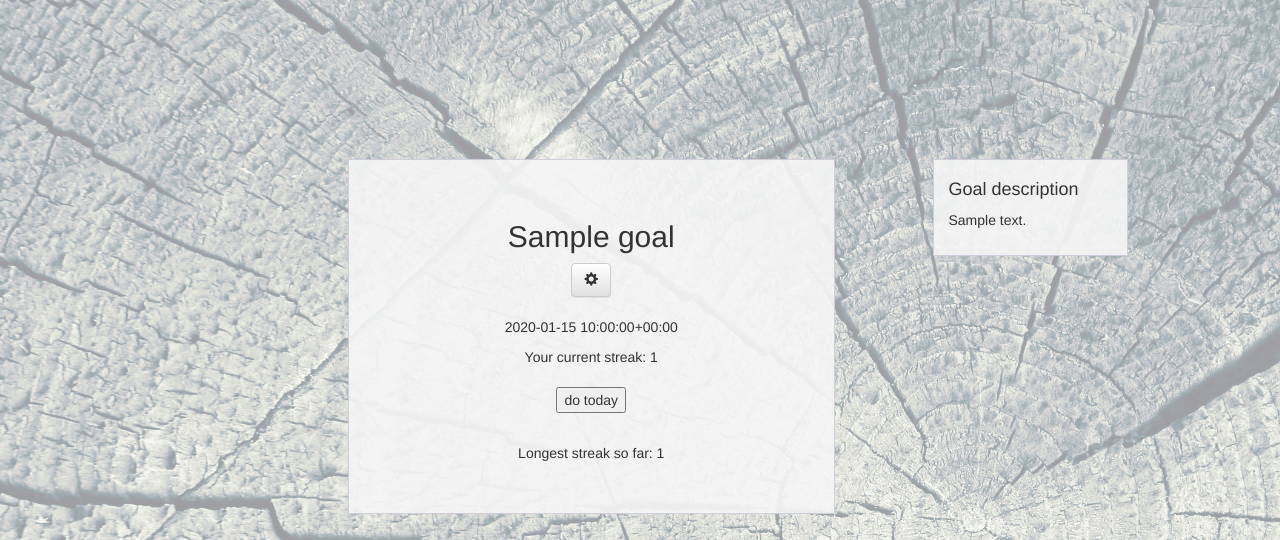
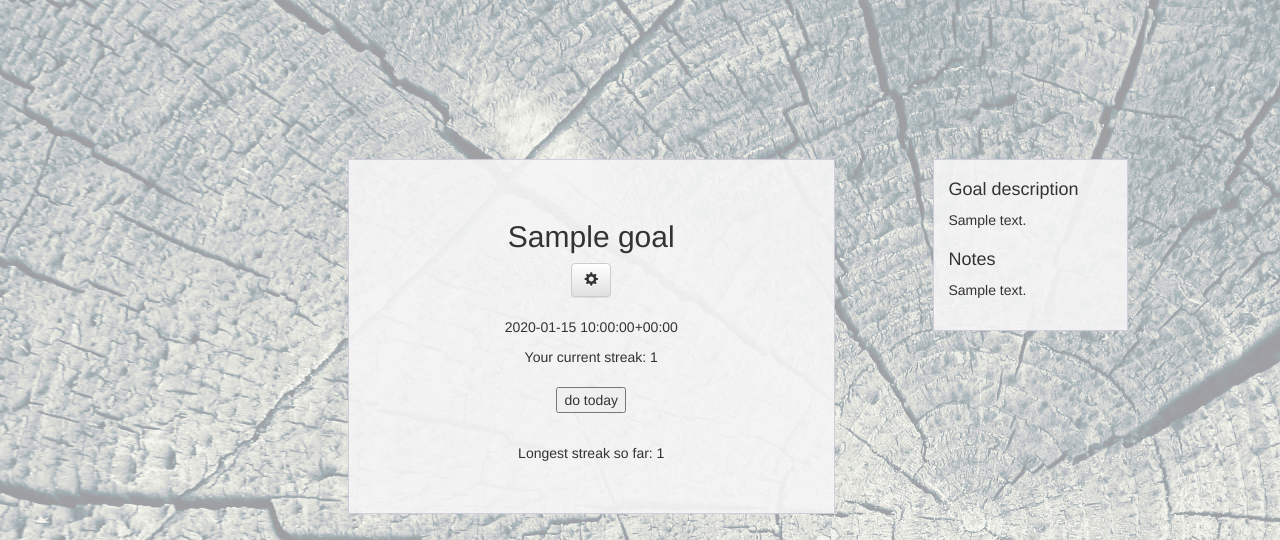
Before and after one commit to katkelemen/streakp, a Django app: page /goal/1/ in a window 1280 px wide. Shown: the part 51-591 px from the top of the page. Run offline with Django 3.2, Linux system fonts and the light colour scheme; a user stored in the database is signed in; tables that the repository leaves empty hold one stand-in row (values such as "Sample post"); some libraries are stand-ins or nearby versions.

Commit message:
notes field available on goal page

```diff
--- a/streakp/goals/models.py
+++ b/streakp/goals/models.py
@@ -10,6 +10,7 @@ class Goal(models.Model):
     pub_date = models.DateTimeField('date published')
     allow_reminders = models.BooleanField(default=False)
     description = models.TextField(null=True)
+    notes = models.TextField(null=True)
 
     class Meta:
         unique_together = ('user', 'name')
--- a/streakp/goals/static/main.css
+++ b/streakp/goals/static/main.css
@@ -108,4 +108,13 @@ div.blocks {
     font-size: 12px;
     line-height: 1.42;
     border-radius: 60px;
+    overflow:hidden;
 }
+
+p.lenstreak {
+    display:block;
+}
+
+#goal-description {
+    margin-bottom:20px;
+}
--- /dev/null
+++ b/streakp/goals/static/textarea.js
@@ -0,0 +1,34 @@
+$(function(){
+    $("textarea.visib").hide()
+})
+
+$(".current-notes").click(function(){
+    $(".visib").toggle()
+    $("textarea.visib").focus()
+})
+
+$("textarea.visib").blur(function() {
+    $(".visib").toggle()
+})
+
+
+$(".notes").keydown(function (e) {
+    if (e.keyCode == 13) {
+        if (e.shiftKey) {
+
+        }
+        else {
+            update_notes()
+            return false
+        }
+    }
+});
+
+function update_notes() {
+    new_value = $("textarea.visib").val()
+    $.post( "update_notes/", {notes: new_value})
+      .done(function(data) {
+        $(".current-notes").html(data)
+        $("textarea.visib").blur()
+      });
+}
--- a/streakp/goals/templates/goals/goal.html
+++ b/streakp/goals/templates/goals/goal.html
@@ -1,8 +1,7 @@
-
-
 {% extends 'base.html' %}
 
 {% load staticfiles %}
+
 
 {% block content %}
 
@@ -49,10 +48,30 @@
         <div class="col-sm-2 col-sm-offset-1 sidebar-module description">
             <h4>Goal description</h4>
             <p id="goal-description">{{current_goal.description}}</p>
+            <h4>Notes</h4>
+            <div class="form-group notes">
+                    <label class="sr-only">Notes</label>
+                    <div class="current-notes visib">
+                        {{current_goal.notes}}
+                    </div>
+                    <div class="change-notes">
+                        <textarea class="form-control visib"
+                                  id="new-description"
+                                  name="notes"
+                                  placeholder="Take note!">{{current_goal.notes}}</textarea>
+                    </div>
+            </div>
+
         </div>
 
     </div>
 
 </div>
 
+
 {% endblock %}
+
+
+{% block js %}
+    <script src="{% static 'textarea.js' %}"></script>
+{% endblock %}
--- a/streakp/goals/templates/goals/goal_settings.html
+++ b/streakp/goals/templates/goals/goal_settings.html
@@ -25,7 +25,7 @@
 
                 <div class="form-group description">
                     <label>Description</label>
-                    <input type="text" class="form-control" id="new-description" name="description" placeholder="My goal is beautiful...">
+                    <input type="text" class="form-control" id="new-description" name="description" placeholder="My goal is beautiful..." value="{{current_goal.description}}">
                 </div>
 
                 <div class="checkbox reminder">
--- a/streakp/goals/views.py
+++ b/streakp/goals/views.py
@@ -119,3 +119,10 @@ def account_page_view(request):
         request.user.email = request.POST["new-email"]
         request.user.save()
     return render(request, "goals/account_page.html")
+
+@login_required
+def update_notes(request, goal_id):
+    current_goal = request.user.goal_set.get(id=goal_id)
+    current_goal.notes = request.POST['notes']
+    current_goal.save()
+    return HttpResponse(current_goal.notes)
--- a/streakp/streak/urls.py
+++ b/streakp/streak/urls.py
@@ -31,4 +31,5 @@ urlpatterns = [
     url(r'^accounts/', include('registration.backends.default.urls')),
     url(r'^goal_settings/(?P<goal_id>[0-9]+)/$', 'goals.views.goal_settings', name='goal_settings'),
     url(r'^account/$', 'goals.views.account_page_view', name='account_page'),
+    url(r'^goal/(?P<goal_id>[0-9]+)/update_notes/$', 'goals.views.update_notes', name='update_notes'),
 ]
--- a/streakp/templates/base.html
+++ b/streakp/templates/base.html
@@ -54,5 +54,8 @@
         <!-- Latest compiled and minified JavaScript -->
         <script src="https://maxcdn.bootstrapcdn.com/bootstrap/3.3.5/js/bootstrap.min.js"></script>
         <script src="{% static 'main.js' %}"></script>
+        {% block js %}
+
+        {% endblock %}
     </body>
 </html>
```
Also changed, not shown: streakp/goals/templates/goals/index.html (+8 -2 lines), streakp/goals/migrations/0006_goal_notes.py (added), streakp/goals/static/main.js (line endings or trailing spaces), 1 other file.
